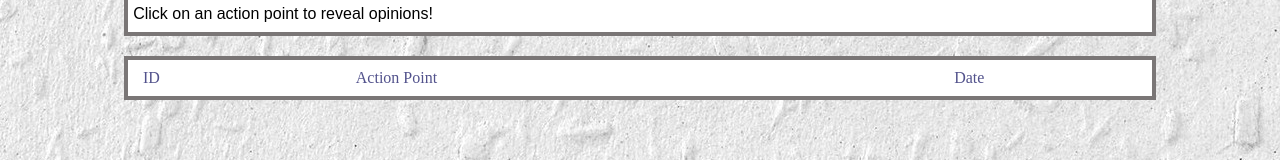
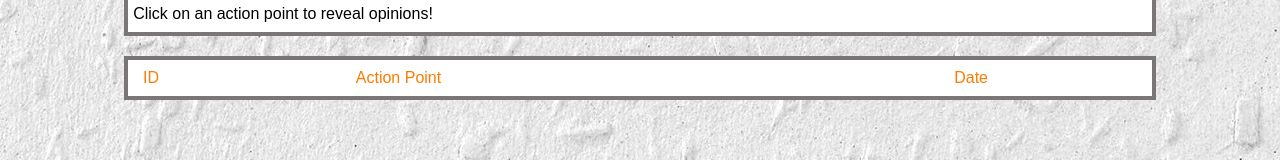
Before and after one commit to FAC-Sixteen/Week7-project-onions2.0, a website: page public/index.html in a window 1280 px wide. Shown: the part 124-284 px from the top of the page. Drawn offline with Linux system fonts and the light colour scheme; files that its build step writes are made by us from their sources; no server answers; files whose address does not match are found by name; a web font is replaced by a local one.

Commit message:
add full updated css from last week

```diff
--- a/public/css/style.css
+++ b/public/css/style.css
@@ -60,8 +60,7 @@ h1 {
   font-size: 1.5em;
 }
 h6 {
-  font-family: 'Cormorant Garamond';
-color:#52528C;
+  color: rgb(255, 123, 0);
 }
 
 .info-table, .action-table, .opinion-table {
```
